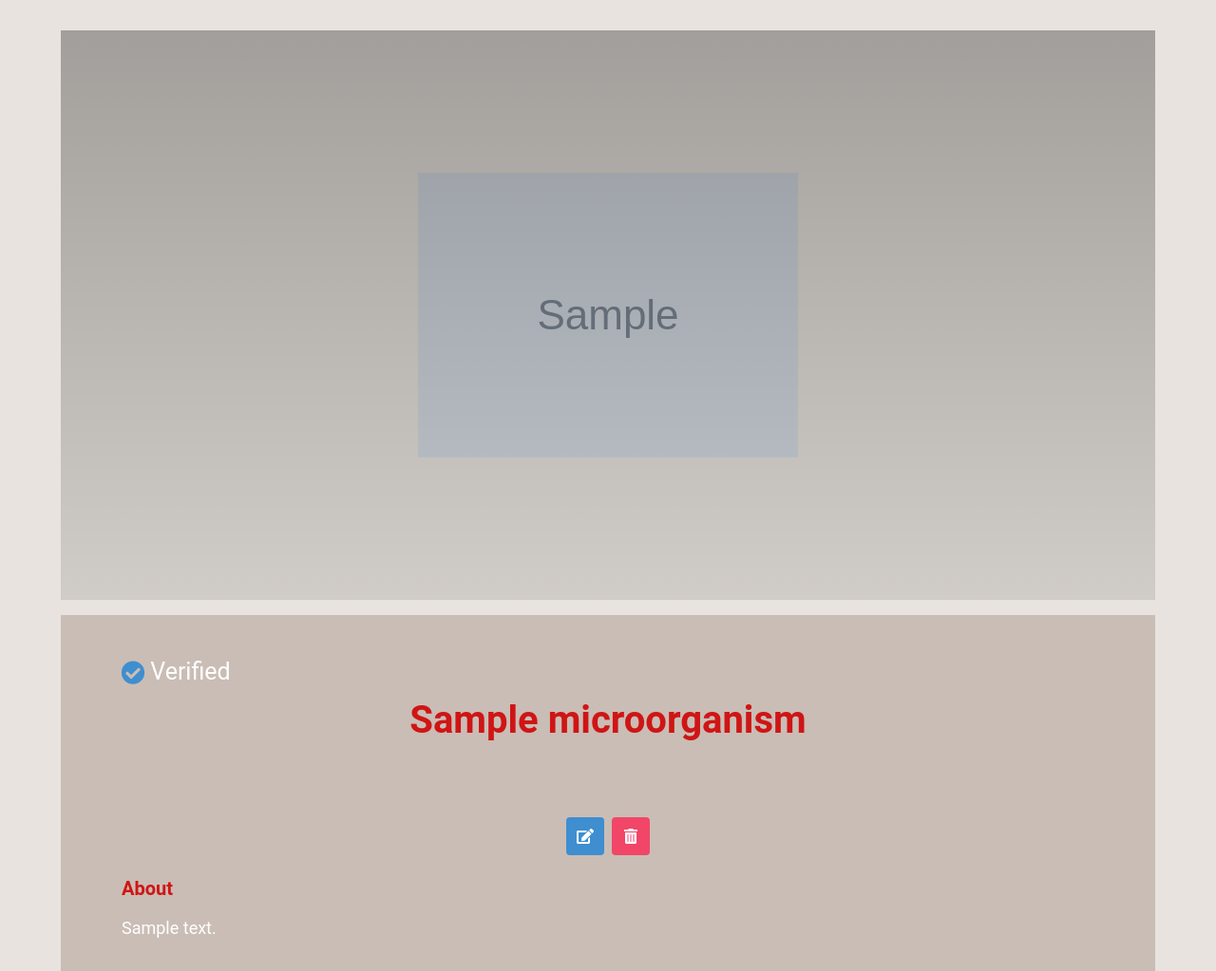
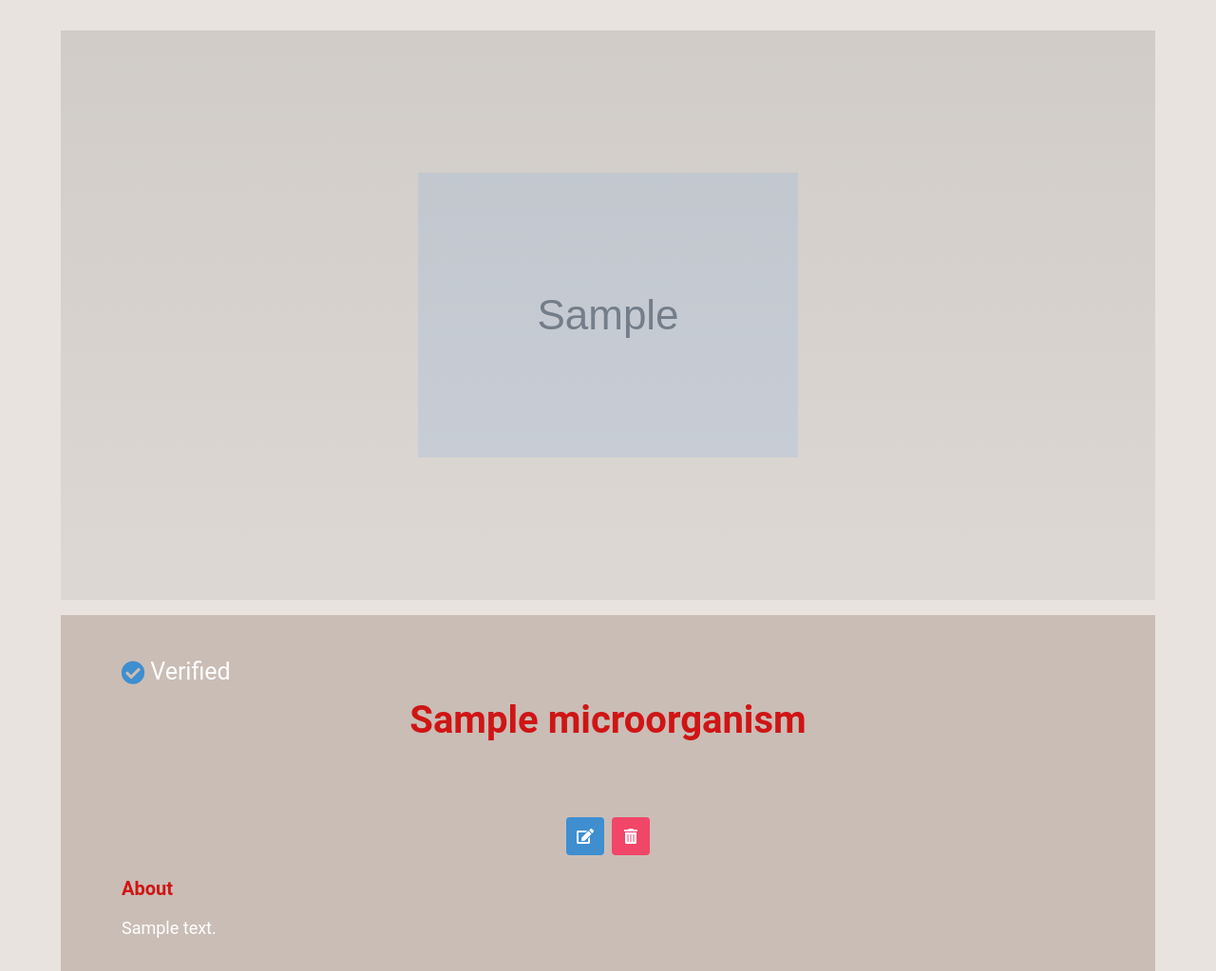
Before and after one commit to DoloresCode/finchfetch, a Django app: page /microorganisms/1/ in a window 1280 px wide. Shown: the part 52-1075 px from the top of the page at 95% size. Run offline with Django 4.2, Linux system fonts and the light colour scheme; tables that the repository leaves empty hold one stand-in row (values such as "Sample post"); grey boxes marked "Sample" are stand-in pictures.

Commit message:
detail page styled and done

```diff
--- a/main_app/static/styles/main.css
+++ b/main_app/static/styles/main.css
@@ -295,7 +295,7 @@ img {
   left: 0;
   width: 100%;
   height: 100%;
-  background: linear-gradient(rgba(0, 0, 0, 0.3), rgba(0, 0, 0, 0.1));
+   background: linear-gradient(rgba(0, 0, 0, 0.1), rgba(0, 0, 0, 0.05));
 }
 
 .detail__img img {
```
